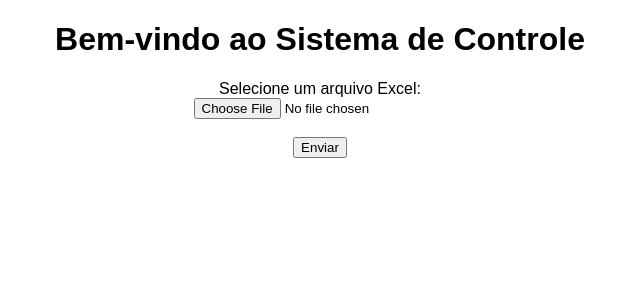
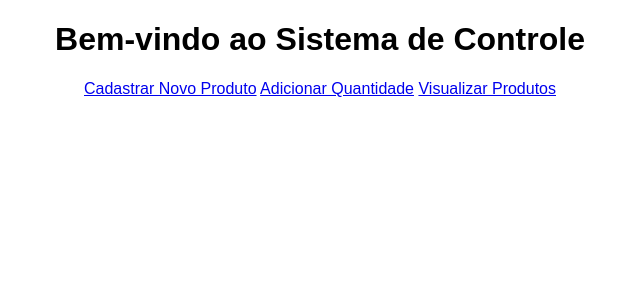
Before and after one commit to Pedro-Prado-Dev/Inventory-and-Sales-in-Excel, a Flask app: page / in a window 1280 px wide. Shown: the top 300 px of the page, without its empty margins (320-960 px from the left). Run offline with Flask 3, Linux system fonts and the light colour scheme.

Commit message:
adding a new function for user

```diff
--- a/Sales-Control/app/routes.py
+++ b/Sales-Control/app/routes.py
@@ -1,24 +1,76 @@
 from app import app
-from flask import render_template, request
+from flask import render_template, request, redirect
+from datetime import datetime
 import pandas as pd
+import os
+
+UPLOAD_FOLDER = 'uploads'  # Diretório para salvar os arquivos enviados
+
+# Configuração do diretório de uploads
+if not os.path.exists(UPLOAD_FOLDER):
+    os.makedirs(UPLOAD_FOLDER)
 
 @app.route('/')
 def index():
     return render_template('index.html')
 
-@app.route('/upload', methods=['POST'])
-def upload_file():
-    uploaded_file = request.files['excelFile']
-    if uploaded_file.filename != '':
-        try:
-            df = pd.read_excel(uploaded_file)
 
-            # Altere 'Produtos' para o nome correto da aba ou planilha no seu arquivo Excel
-            produtos = df[df['Planilha'] == 'Produtos'] if 'Planilha' in df.columns else df
 
-            produtos_info = produtos[['Produto', 'Quantidade']] if 'Produto' in produtos.columns else produtos
-            produtos_info_html = produtos_info.to_html(index=False)
-            return render_template('result.html', produtos_info=produtos_info_html)
-        except Exception as e:
-            return f"Erro ao processar o arquivo: {str(e)}"
-    return "Nenhum arquivo selecionado!"
+@app.route('/cadastrar')
+def cadastrar():
+    return render_template('cadastrar.html')
+
+@app.route('/cadastrar_novo_produto', methods=['POST'])
+def cadastrar_novo_produto():
+    produto = request.form['produto']
+    quantidade = int(request.form['quantidade'])
+    preco = float(request.form['preco'])
+    data_atual = datetime.now().strftime('%Y-%m-%d_%H-%M-%S')
+
+    try:
+        arquivo_excel = request.files['excelFile']
+
+        # Salva o arquivo Excel enviado pelo usuário
+        arquivo_path = os.path.join(UPLOAD_FOLDER, f'planilha_{data_atual}.xlsx')
+        arquivo_excel.save(arquivo_path)
+
+        # Lê o arquivo Excel e identifica a planilha "Produtos"
+        df = pd.read_excel(arquivo_path, sheet_name='Produtos' if 'Produtos' in pd.ExcelFile(arquivo_path).sheet_names else None)
+
+        # Se a planilha "Produtos" não existir, cria um novo DataFrame
+        if df is None:
+            df = pd.DataFrame(columns=['Produto', 'Quantidade', 'Preço'])
+
+        # Adiciona o novo produto ao DataFrame correspondente à planilha "Produtos"
+        novo_produto = {'Produtos': produto, 'Quantidade': quantidade, 'Preço': preco}
+        df = pd.concat([df, pd.DataFrame([novo_produto])], ignore_index=True)
+
+        # Salva o DataFrame de volta no arquivo Excel original
+        with pd.ExcelWriter(arquivo_path, engine='openpyxl') as writer:
+            df.to_excel(writer, index=False, sheet_name='Produtos')
+
+        return redirect('/visualizar')
+    except Exception as e:
+        return f"Erro ao processar o arquivo: {str(e)}"
+
+
+@app.route('/adicionar', methods=['GET', 'POST'])
+def aumentar_quantidade_produto():
+    if request.method == 'POST':
+        produto = request.form['produto']
+        quantidade = int(request.form['quantidade'])
+
+        # Aqui você pode adicionar a lógica para aumentar a quantidade de produtos existentes no DataFrame ou no Excel
+
+        # Exemplo de retorno após aumentar a quantidade do produto (pode ajustar conforme necessário)
+        return f"Quantidade do Produto '{produto}' aumentada para {quantidade} com sucesso!"
+
+    return render_template('aumentar_quantidade.html')
+
+@app.route('/visualizar')
+def visualizar_produtos():
+    # Aqui você deve adicionar a lógica para ler os produtos do DataFrame ou do Excel
+
+    # Retorna os produtos em formato HTML para a página 'visualizar_produtos.html' (simulação)
+    produtos_info = "<h2>Produtos Cadastrados:</h2><p>Produto 1 - Quantidade: 10</p><p>Produto 2 - Quantidade: 15</p>"
+    return render_template('visualizar_produtos.html', produtos_info=produtos_info)
--- a/Sales-Control/app/templates/index.html
+++ b/Sales-Control/app/templates/index.html
@@ -26,11 +26,11 @@
 <body>
     <div class="container">
         <h1>Bem-vindo ao Sistema de Controle</h1>
-        <form action="/upload" method="post" enctype="multipart/form-data">
-            <label for="excelFile">Selecione um arquivo Excel:</label><br>
-            <input type="file" id="excelFile" name="excelFile"><br><br>
-            <input type="submit" value="Enviar">
-        </form>
+        <div class="options">
+            <a href="/cadastrar" class="button">Cadastrar Novo Produto</a>
+            <a href="/adicionar" class="button">Adicionar Quantidade</a>
+            <a href="/visualizar" class="button">Visualizar Produtos</a>
+        </div>
     </div>
     <!-- Adicione aqui seus scripts JavaScript ou links para bibliotecas JS -->
     <script>
--- a/Sales-Control/main.py
+++ b/Sales-Control/main.py
@@ -7,4 +7,3 @@ def start_flask():
 if __name__ == '__main__':
     webview.create_window("Sistema de Controle", "http://127.0.0.1:5000/")
     webview.start(start_flask)
-    #webview.start(gui="cef")
```
Also changed, not shown: Sales-Control/app/templates/adicionar.html (added, +42 -0 lines), Sales-Control/app/templates/aumentar_quantidade.html (added, +43 -0 lines), Sales-Control/app/templates/cadastrar.html (renamed from Sales-Control/app/templates/result.html, +17 -6 lines), Sales-Control/app/templates/visualizar_produtos.html (added, +35 -0 lines), 1 other file.
